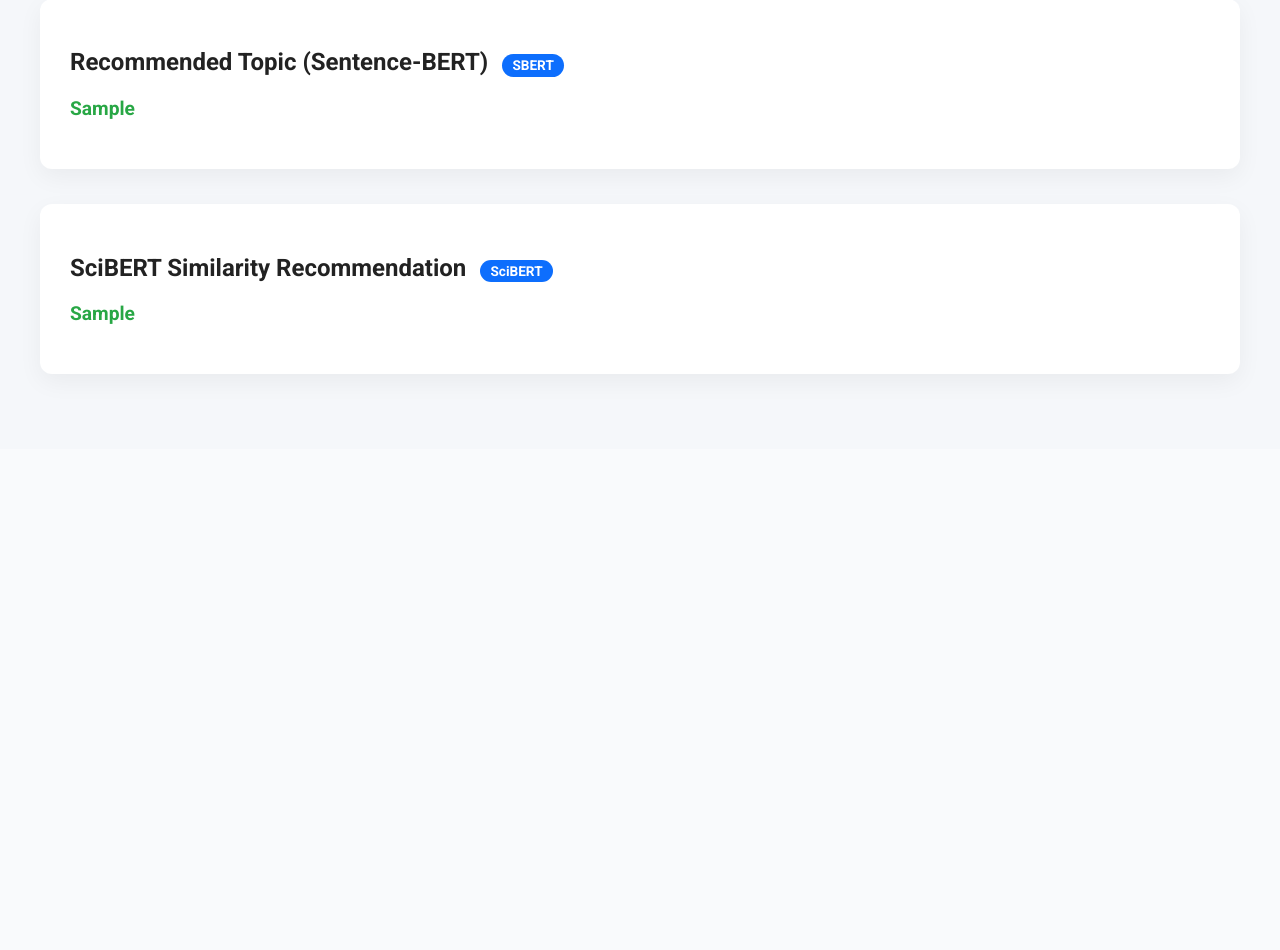
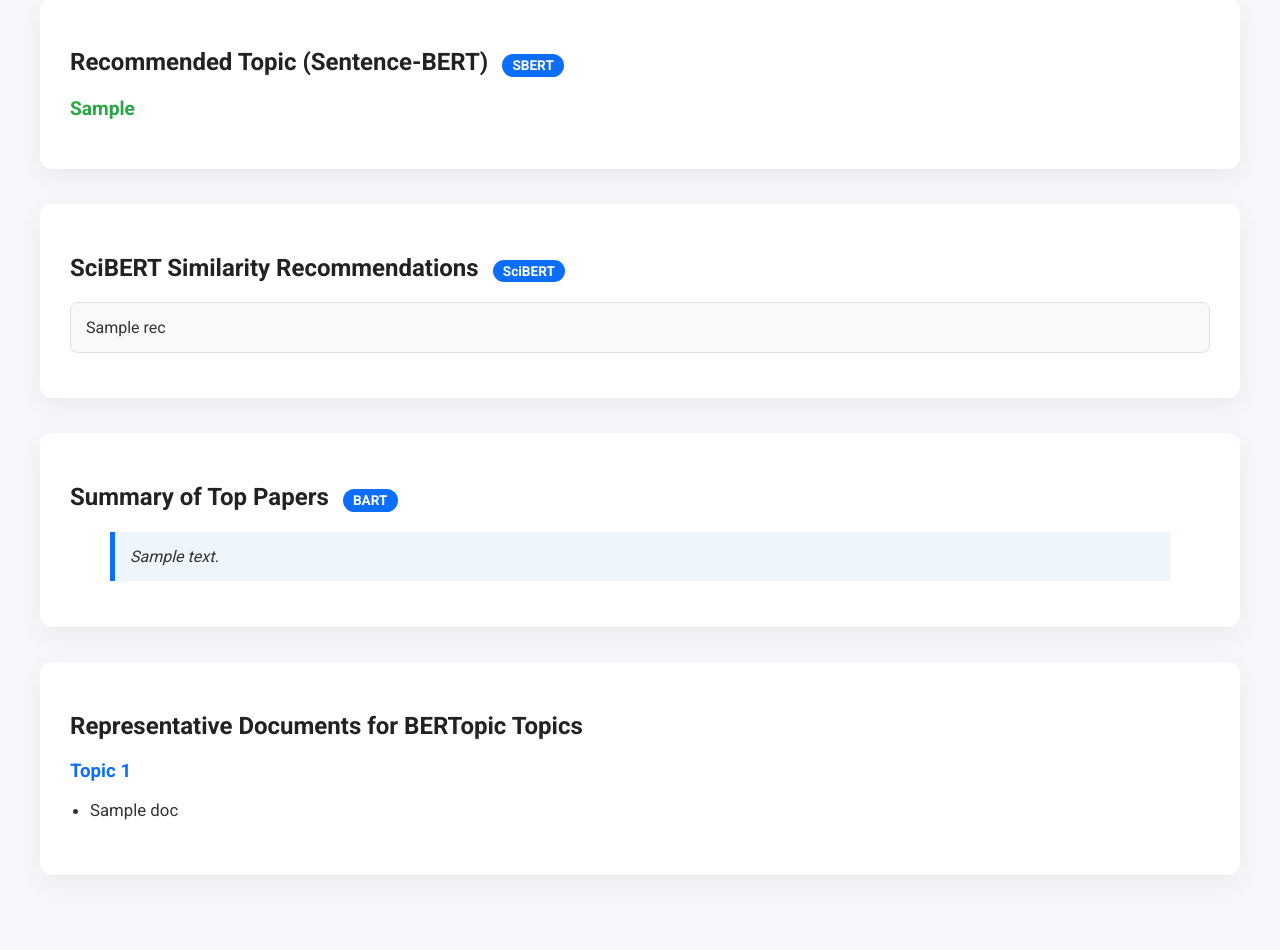
Before and after one commit to tendolkarurja/Research-paper-topic-suggestor, a Django app: template nlp/templates/nlp/topics.html in a window 1280 px wide. Shown: the part 1051-2001 px from the top of the page. Before the commit the page ends 1427 px from the top, so only its background shows below. Run offline with Django 5.2, Linux system fonts and the light colour scheme; the template is opened without the code that fills it: most values are stand-ins (such as "Sample title", 1, 10 or a date in 2020); parts of the project's set-up code (start-up, migrations or seed data) failed here and were passed over.

Commit message:
Improvements in topic suggestion code

```diff
--- a/nlp/templates/nlp/topics.html
+++ b/nlp/templates/nlp/topics.html
@@ -189,9 +189,39 @@
     </div>
 
     <div class="section">
-        <h2>SciBERT Similarity Recommendation <span class="badge">SciBERT</span></h2>
-        <p class="highlight">{{ scibert_recommendation }}</p>
+        <h2>SciBERT Similarity Recommendations <span class="badge">SciBERT</span></h2>
+        {% for rec in scibert_recommendation %}
+            <div style="border: 1px solid var(--border-color); border-radius: 8px; padding: 15px; margin-bottom: 15px; background-color: #f9f9f9;">
+                {{ rec }}
+            </div>
+        {% endfor %}
     </div>
+
+    {% if summary %}
+    <div class="section">
+        <h2>Summary of Top Papers <span class="badge">BART</span></h2>
+        <blockquote style="background-color: #eef6fb; border-left: 5px solid var(--primary-color); padding: 15px; font-style: italic;">
+            {{ summary }}
+        </blockquote>
+    </div>
+    {% endif %}
+
+    {% if bertopic_representatives %}
+    <div class="section">
+        <h2>Representative Documents for BERTopic Topics</h2>
+        {% for topic_id, docs in bertopic_representatives.items %}
+            <div style="margin-bottom: 25px;">
+                <h3 style="color: var(--primary-color);">Topic {{ topic_id }}</h3>
+                <ul style="list-style-type: disc; padding-left: 20px;">
+                    {% for doc in docs %}
+                        <li style="margin-bottom: 10px;">{{ doc }}</li>
+                    {% endfor %}
+                </ul>
+            </div>
+        {% endfor %}
+    </div>
+    {% endif %}
+
 
 </body>
 </html>
--- a/nlp/urls.py
+++ b/nlp/urls.py
@@ -4,5 +4,5 @@ from . import views
 urlpatterns = [
     # Define the URL pattern for the topic modeling page
     path('fetch_topics/', views.fetch_topics, name='topics'),
-    path('get_papers/', views.get_recommendations, name = 'papers')# Topics page for topic modeling results
+    # path('get_papers/', views.get_recommendations, name = 'papers')# Topics page for topic modeling results
 ]
```
Also changed, not shown: nlp/views.py (+56 -48 lines).
